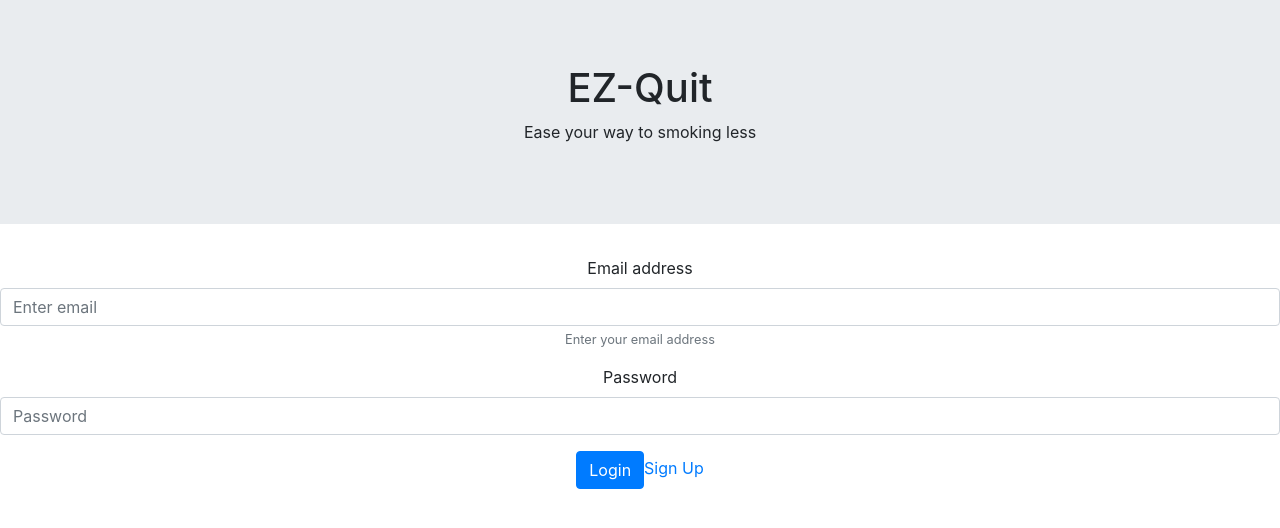
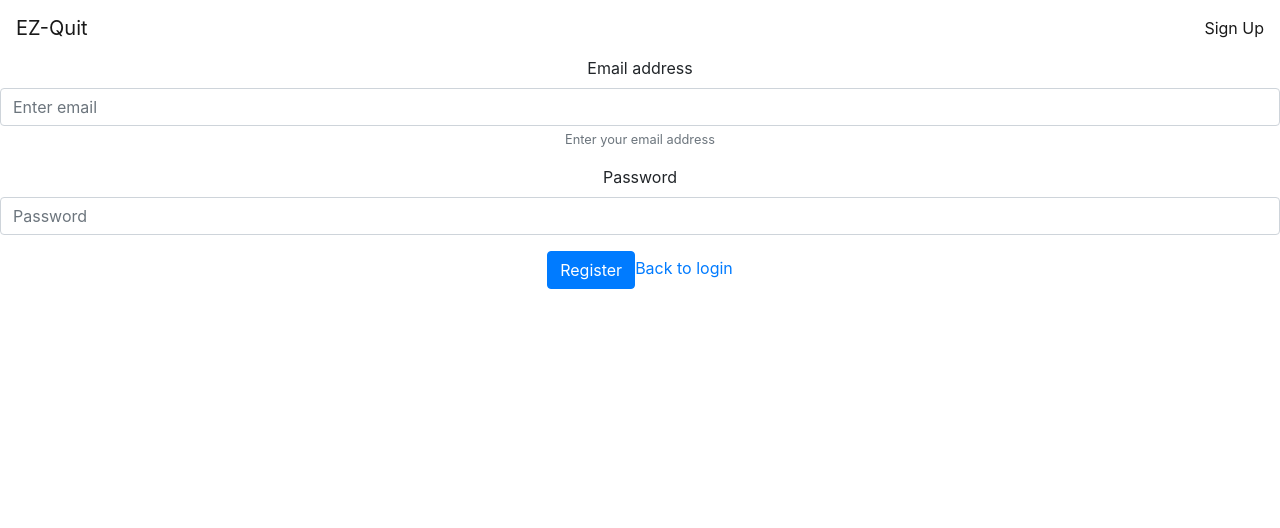
Before and after one commit to Jermayy/EZ-Quit_, a React (Create React App) app in the folder client/: page / in a window 1280 px wide. Shown: the top 528 px of the page. Built offline with nearby package versions, Linux system fonts and the light colour scheme.

Commit message:
basic sign up page

```diff
--- a/client/src/App.js
+++ b/client/src/App.js
@@ -2,12 +2,15 @@
 import logo from "./logo.svg";
 import "./App.css";
 import 'bootstrap/dist/css/bootstrap.min.css';
-import { Login } from "./Pages/Login";
+
+import { SignUp } from "./Pages/SignUp";
+// import { Login } from "./Pages/Login";
 
 function App() {
   return (
     <div className="App">
-    <Login></Login>
+    {/* <Login></Login> */}
+  <SignUp></SignUp>
     </div>
   );
 }
--- a/client/src/Components/LoginTitle/LoginTitle.js
+++ b/client/src/Components/LoginTitle/LoginTitle.js
@@ -1,6 +1,6 @@
 import React, { Component } from 'react';
 import Jumbotron from 'react-bootstrap/Jumbotron';
-import Container from 'react-bootstrap/Container'
+import Container from 'react-bootstrap/Container';
 import './LoginTitle.css';
 
 
--- /dev/null
+++ b/client/src/Components/SignUpBlock/SignUpBlock.js
@@ -0,0 +1,38 @@
+import React, { Component } from 'react';
+import Form from 'react-bootstrap/Form';
+
+import Button from 'react-bootstrap/Button';
+import './SignUpBlock.css'
+
+export class SignUpBlock extends Component{
+render(){
+    return(
+        <div className="SignUpBlock">
+
+        <Form>
+          <Form.Group controlId="formBasicEmail">
+            <Form.Label>Email address</Form.Label>
+            <Form.Control type="email" placeholder="Enter email" />
+            <Form.Text className="text-muted">
+              Enter your email address
+            </Form.Text>
+          </Form.Group>
+
+          <Form.Group controlId="formBasicPassword">
+            <Form.Label>Password</Form.Label>
+            <Form.Control type="password" placeholder="Password" />
+          </Form.Group>
+
+
+          <Button variant="primary" type="Submit">
+            Register
+          </Button>
+
+        <a href="#">Back to login</a>
+        </Form>
+
+           </div>
+    )
+}
+
+}
--- /dev/null
+++ b/client/src/Components/SignUpHeader/SignUpHeader.js
@@ -0,0 +1,18 @@
+import React, { Component} from 'react';
+import Navbar from 'react-bootstrap/Navbar'
+
+export class SignUpHeader extends Component {
+render(){
+    return(
+        <Navbar>
+  <Navbar.Brand href="#home">EZ-Quit</Navbar.Brand>
+  <Navbar.Toggle />
+  <Navbar.Collapse className="justify-content-end">
+    <Navbar.Text>
+     <a href="#login">Sign Up</a>
+    </Navbar.Text>
+  </Navbar.Collapse>
+</Navbar>
+    )
+}
+}
--- /dev/null
+++ b/client/src/Pages/SignUp.js
@@ -0,0 +1,18 @@
+import React from 'react';
+import { SignUpHeader } from '../Components/SignUpHeader/SignUpHeader';
+import { SignUpBlock } from '../Components/SignUpBlock/SignUpBlock';
+
+
+export const SignUp = ()=>{
+
+    return(
+<div className="Signup">
+    <SignUpHeader></SignUpHeader>
+<SignUpBlock></SignUpBlock>
+
+
+
+</div>
+
+)
+}
```
Also changed, not shown: client/src/Components/SignUpBlock/SignUpBlock.css (added), client/src/Components/SignUpHeader/SignUpHeader.css (added).
